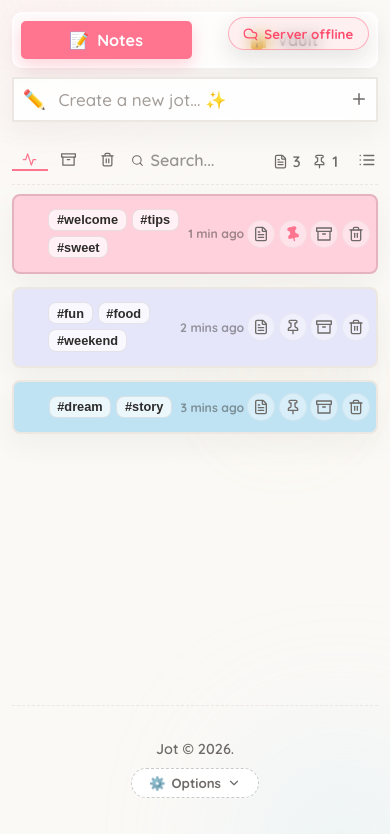
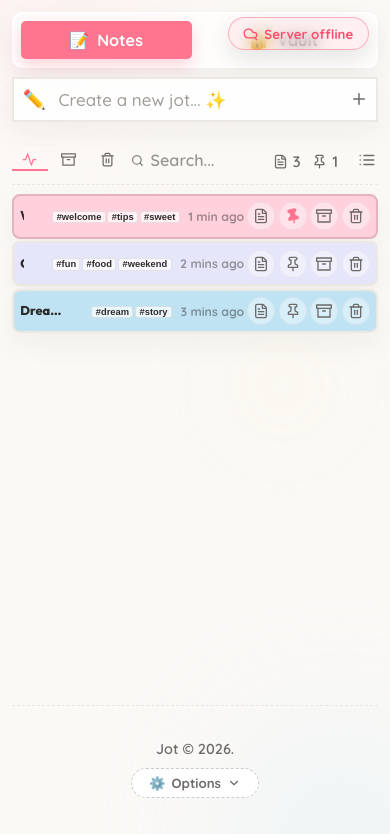
Before and after one commit to lanly-dev/jot, a website: page index.html in a window 390 px wide. Both pictures are taken after a click on the button 367 px from the left and 161 px from the top of the page. Shown: the top 834 px of the page. Drawn offline with Linux system fonts and the light colour scheme; no server answers.

Commit message:
feat: enhance mobile list view with smaller tags, gaps, and titles

```diff
--- a/styles.css
+++ b/styles.css
@@ -1941,6 +1941,35 @@
     width: 28px;
     height: 28px;
   }
+
+  /* List view - smaller tags on mobile */
+  .notes-grid.list-view .note-tags-row {
+    gap: 0.1rem;
+    margin-top: 0.1rem;
+    margin-bottom: 0;
+  }
+
+  .notes-grid.list-view .note-tag-chip {
+    font-size: 0.55rem;
+    padding: 0.02rem 0.2rem;
+    border-radius: 3px;
+    gap: 0.05rem;
+  }
+
+  .notes-grid.list-view .note-tag-chip:hover {
+    transform: none;
+    box-shadow: none;
+  }
+
+  /* List view - smaller gap on mobile */
+  .notes-grid.list-view {
+    gap: 0.15rem;
+  }
+
+  /* List view - smaller title on mobile */
+  .notes-grid.list-view .note-title {
+    font-size: 0.75rem;
+  }
 }
 
 /* ==========================================================================
```
